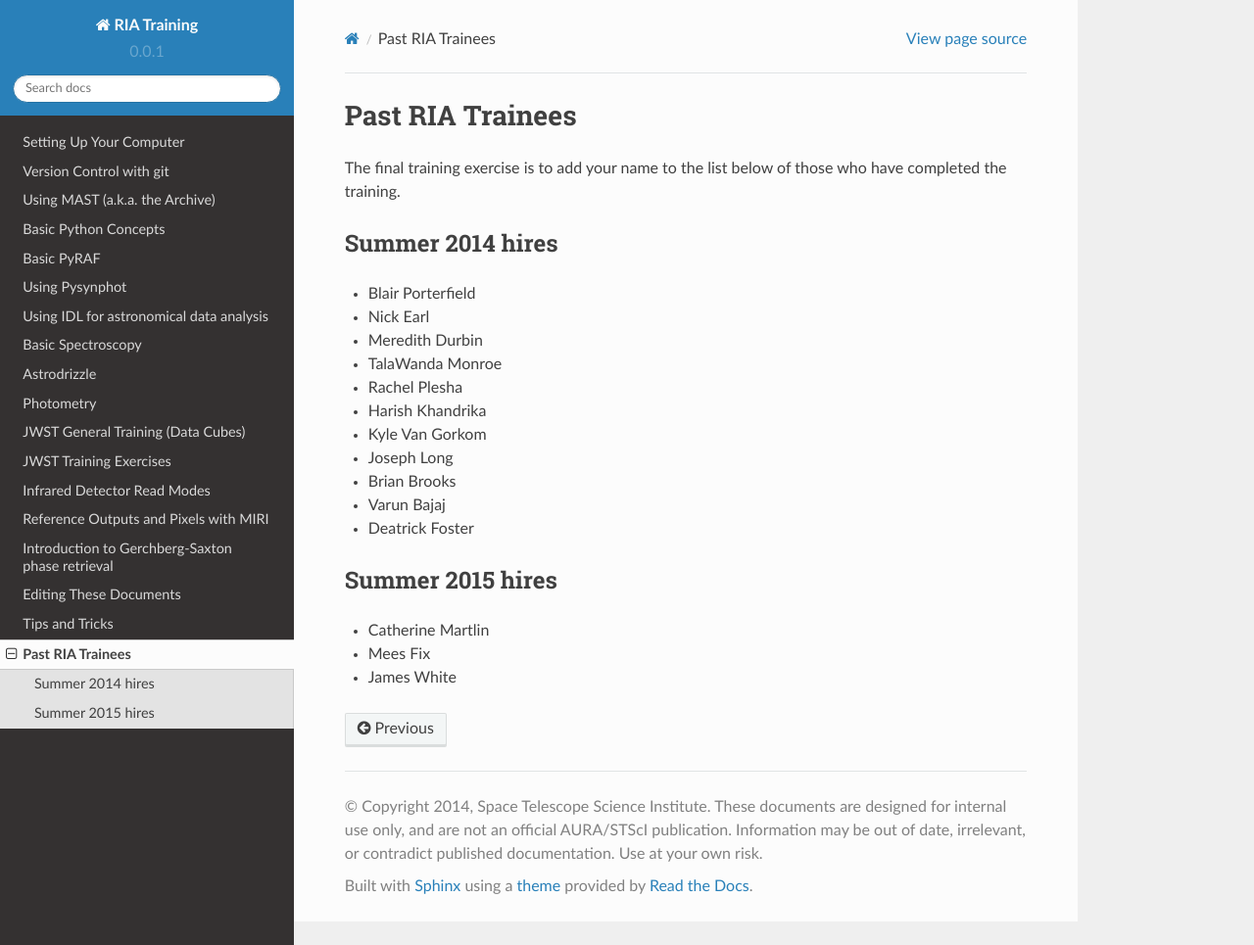
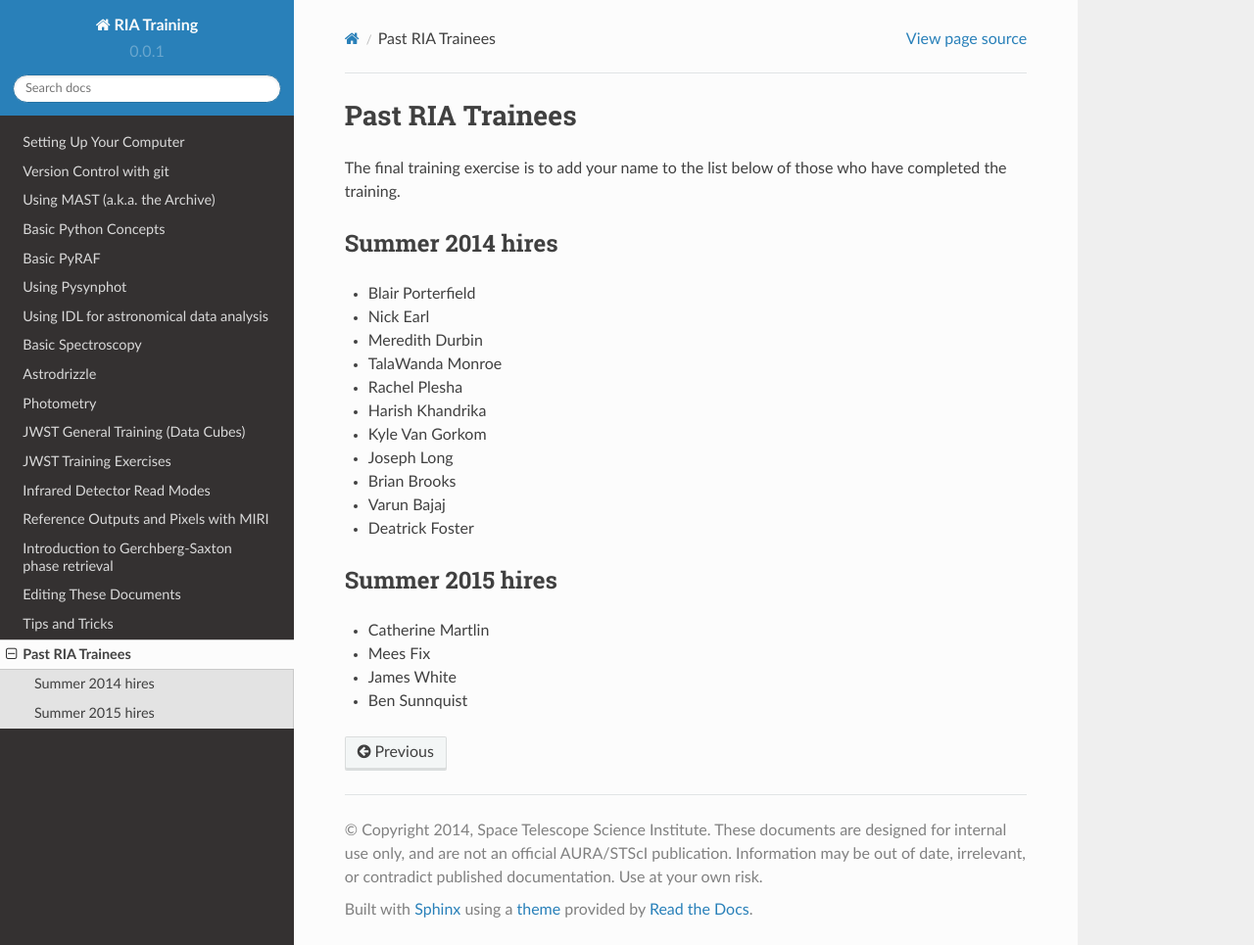
Before and after one commit to staceybright/training-library, a Sphinx documentation site: the page built from source/trainees.txt, in a window 1280 px wide and 965 px high. Shown: the whole window at 98% size. Built offline with Sphinx 7.4.7 and the Read the Docs theme 2.0.0, drawn with Linux system fonts in a browser that asks for light colours.

Commit message:
Added my name to trainees.txt

```diff
--- a/source/trainees.txt
+++ b/source/trainees.txt
@@ -25,3 +25,4 @@ Summer 2015 hires
 * Catherine Martlin
 * Mees Fix
 * James White
+* Ben Sunnquist
```
